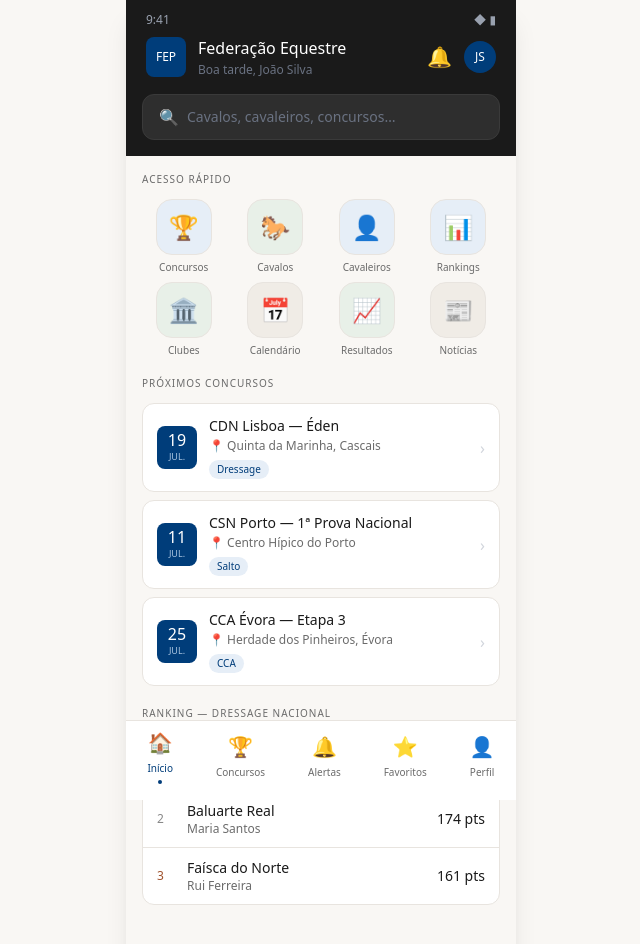
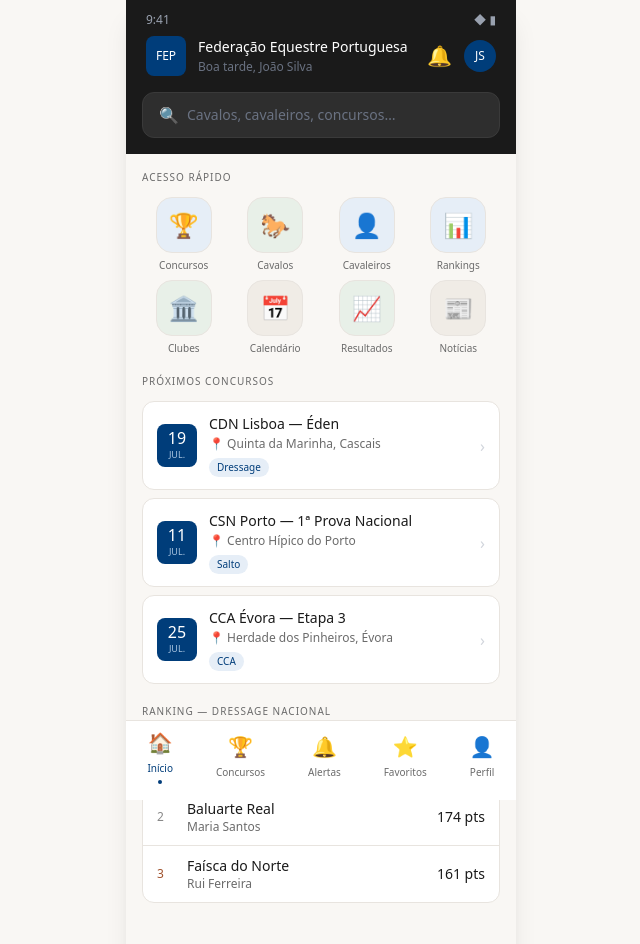
Before and after one commit to vascogameiroramires-ctrl/fep-app, a Next.js app: page / in a window 1280 px wide. Shown: the top 944 px of the page, without its empty margins (319-959 px from the left). Built offline with nearby package versions, Linux system fonts and the light colour scheme.

Commit message:
nome completo federacao equestre portuguesa

```diff
--- a/app/page.tsx
+++ b/app/page.tsx
@@ -21,7 +21,7 @@ export default function Home() {
             FEP
           </div>
           <div>
-            <h1 className="text-white text-base font-medium">Federação Equestre</h1>
+            <h1 className="text-white text-sm font-medium">Federação Equestre Portuguesa</h1>
             <p className="text-gray-500 text-xs mt-0.5">Boa tarde, João Silva</p>
           </div>
         </div>
```
